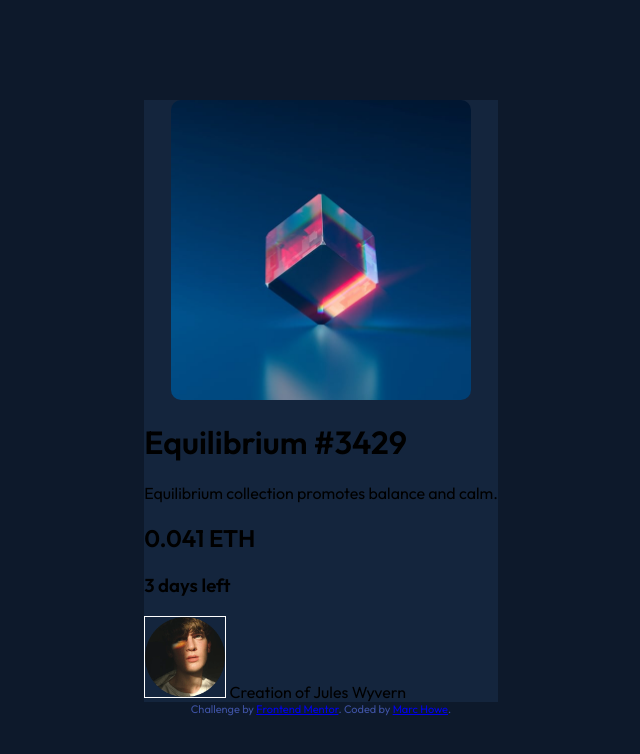
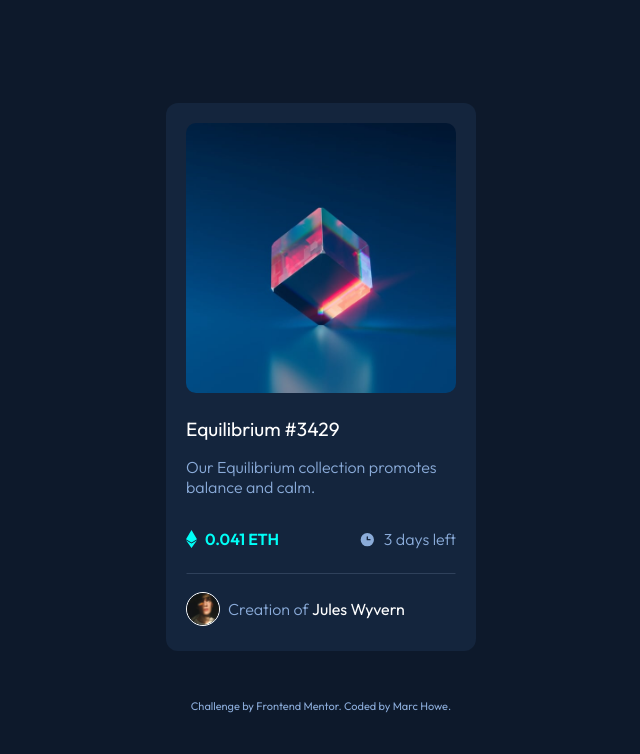
Before and after one commit to MarcHowe/nft-preview-card, a plain HTML site: page index.html in a window 1280 px wide. Shown: the whole page, without its empty margins (319-959 px from the left). Drawn offline with Linux system fonts and the light colour scheme.

Commit message:
Updated html, css, readme, added screenshot

```diff
--- a/css/styles.css
+++ b/css/styles.css
@@ -1,39 +1,58 @@
-/* Import 'Outfit' fonts from Google Fonts */
+/*#### Import 'Outfit' fonts from Google Fonts #####*/
 @import url('https://fonts.googleapis.com/css2?family=Outfit:wght@300;400;600&display=swap');
 
-/* CSS Custom Properties */
+/*#### CSS Custom Properties ####*/
 
 :root {
-/* Fonts  */
+/*#### Fonts  ####*/
 --font-family: 'Outfit', sans-serif;
 --p: 18px;
 
-/* Colors */
+/*#### Colors ####*/
 --body-bg-color: hsl(217, 54%, 11%);
 --card-bg-color: hsl(216, 50%, 16%);
 --line-color: hsl(215, 32%, 27%);
 --white: #fff;
 --primary-blue: hsl(215, 51%, 70%);
 --primary-cyan: hsl(178, 100%, 50%);
+--footer-color: hsl(228, 45%, 44%);
 }
 
 body {
     box-sizing: border-box;
     font-family: var(--font-family);
-    min-width: 100vh;
+    min-width: 60vh;
     min-height: 100vh;
     background-color: var(--body-bg-color);
     display: flex;
     flex-direction: column;
     justify-content: center;
     align-items: center;
-
 }
 
-footer {
-   font-size: 11px; text-align: center;
-   color: hsl(228, 45%, 44%);
+p {
+    color: var(--primary-blue);
+    font-weight: 300;
 }
+
+h1 {
+    color: var(--white);
+    font-size: 1.2rem;
+}
+/*#### Amount in Ethereum shown ####*/
+.value {
+    color: var(--primary-cyan);
+    display: inline;
+    font-weight: 600;
+}
+
+/*#### Horizontal Rule styling - the border set as background bg then border-top gives a clean, sharp line  */
+hr {
+    border: 1px solid var(--card-bg-color);
+    border-top: 1px solid var(--line-color);
+}
+
+/*#### Main container to hold all elements ####*/
 
 main{
     background-color: var(--card-bg-color);
@@ -41,23 +60,135 @@ main{
     flex-direction: column;
     justify-content: center;
     align-items: center;
+    border-radius: 12px;
+    padding: 1.25rem 1.25rem 1rem 1.25rem;
+}
 
+/*#### container for the images to transition in and out ####*/
+.image_container {
+    border-radius: 10px;
+    height: 16.875rem;
+    margin-bottom: 1rem;
+}
+
+/*#### main img tag ####*/
+.Equilibrium {
+    border-radius: 10px;
+    width: 16.875rem;
+    height: auto;
+    opacity: 1;
+    transition: .5s ease;
+}
+
+/*#### container that holds the 'eye' image for transition in on active click ####*/
+.overlay {
+    transition: 0.5s ease;
+    opacity: 0;
+    position: absolute;
+    top: 35%;
+    left: 50%;
+    transform: translate(-50%, -50%);
+    -ms-transform: translate(-50%, -50%);
+}
+/*#### Set the cursor to a finger pointing, like a link ####*/
+.image_container:hover {
+    cursor: pointer;
 
 }
 
-.Equilibrium {
-    border-radius: 10px;
-    width: 300px;
+/*#### Active events for transition ####*/
+.image_container:hover .Equilibrium {
+    opacity: 0.5;
+}
+.image_container:active .Equilibrium {
+    opacity: 0.3;
+}
+.image_container:active .overlay {
+    opacity: 1;
+}
+.image_container:active {
+    background-color: var(--primary-cyan);
+}
+/*#### Container for all content in the card below the image ####*/
+.card_details {
+    padding-top: 0.5rem;
+    max-width: 270px;
+}
+
+/*#### Add some padding to the right of each image #### */
+.clock, .icon-ethereum {
+    padding-right: 0.5rem;
+}
+
+/*#### The small circular image of the users avatar ####*/
+.avatar {
+    border: 1px solid var(--white);
+    border-radius: 50%;
+    width: 2rem;
     height: auto;
 }
-
-.avatar {
-    border: 1px solid var(--white);
-    width: 80px;
-    height: auto;
+/*#### Container for Ethereum value and 3 days left ####*/
+.value_and_time {
+    white-space: nowrap;
+    overflow-x: auto;
+}
+.value_and_time p {
+    display: inline;
+}
+/*#### Floats left and right followed by clear to push the value and days remaining to either side */
+.left {
+    float: left;
+    display: flex;
+    align-items: center;
+}
+.right {
+    float: right;
+    display: flex;
+    align-items: center;
 }
 
-.card_details {
+.clear {
+    clear: both;
+}
+/*#### Created by section ####*/
+.creator {
+    display: flex;
+    align-items: center;
+    }
 
+.creator p {
+    padding-left: 0.5rem;
+}
 
+/*#### Footer containing the 'Challenge by..' text  */
+
+footer {
+    font-size: 11px; text-align: center;
+    color: var(--footer-color);
+ }
+
+/* Link styles */
+footer, footer a {
+    padding-top: 3rem;
+    color: var(--primary-blue);
+    text-decoration: none;
 }
+
+.card_details a:link {
+    text-decoration: none;
+    color:var(--white);
+    font-size: 1.2rem;
+}
+.creator a:link {
+    font-size: 1rem;
+    font-weight: 400;
+}
+a:visited  {
+    color: var(--white);
+}
+a:hover {
+    color: var(--primary-blue);
+}
+a:active {
+    color: var(--primary-cyan);
+}
--- a/index.html
+++ b/index.html
@@ -12,17 +12,29 @@
  </head>
 <body>
   <main>
+    <div class="image_container">
     <img class="Equilibrium" src="./images/image-equilibrium.jpg" alt="Equilibrium Image">
+    <div class="overlay"><img src="./images/icon-view.svg" alt="Equilibrium Image"></div>
+    </div>
       <div class="card_details">
-  <h1>Equilibrium #3429</h1>
+        <a href="#">Equilibrium #3429</a>
 
-  <p>Equilibrium collection promotes balance and calm.</p>
-
-  <h2>0.041 ETH</h2>
-  <h3>3 days left</h3>
-
- <img class="avatar" src="./images/image-avatar.png" alt="Jules Wyvern Avatar"> Creation of Jules Wyvern
-      </div>
+        <p>Our Equilibrium collection promotes balance and calm.</p>
+            <div class="value_and_time">
+              <div class="left">
+              <img class="icon-ethereum" src="./images/icon-ethereum.svg" alt="Ethereum">
+              <p class="value">0.041 ETH</p>
+              </div>
+              <div class="right">
+              <img class="clock" src="./images/icon-clock.svg" alt="Time Remaining"><p>3 days left</p>
+            </div>
+            <div class="clear"></div>
+            </div>
+            <hr>
+            <div class="creator">
+            <img class="avatar" src="./images/image-avatar.png" alt="Jules Wyvern Avatar"> <p>Creation of <a href="#">Jules Wyvern</a></p>
+            </div>
+       </div>
   </main>
   <footer>
     Challenge by <a href="https://www.frontendmentor.io?ref=challenge" target="_blank">Frontend Mentor</a>.
```
Also changed, not shown: images/Screenshot.jpg (added), 3 other files.
